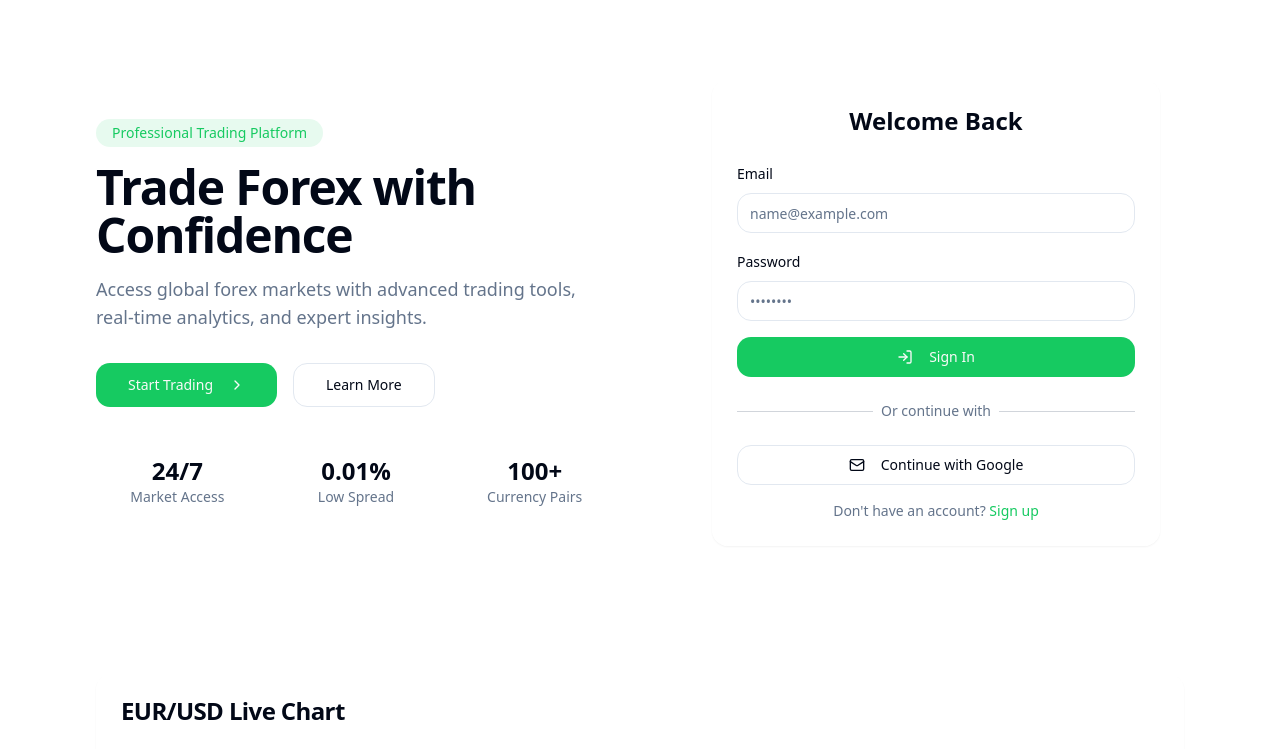
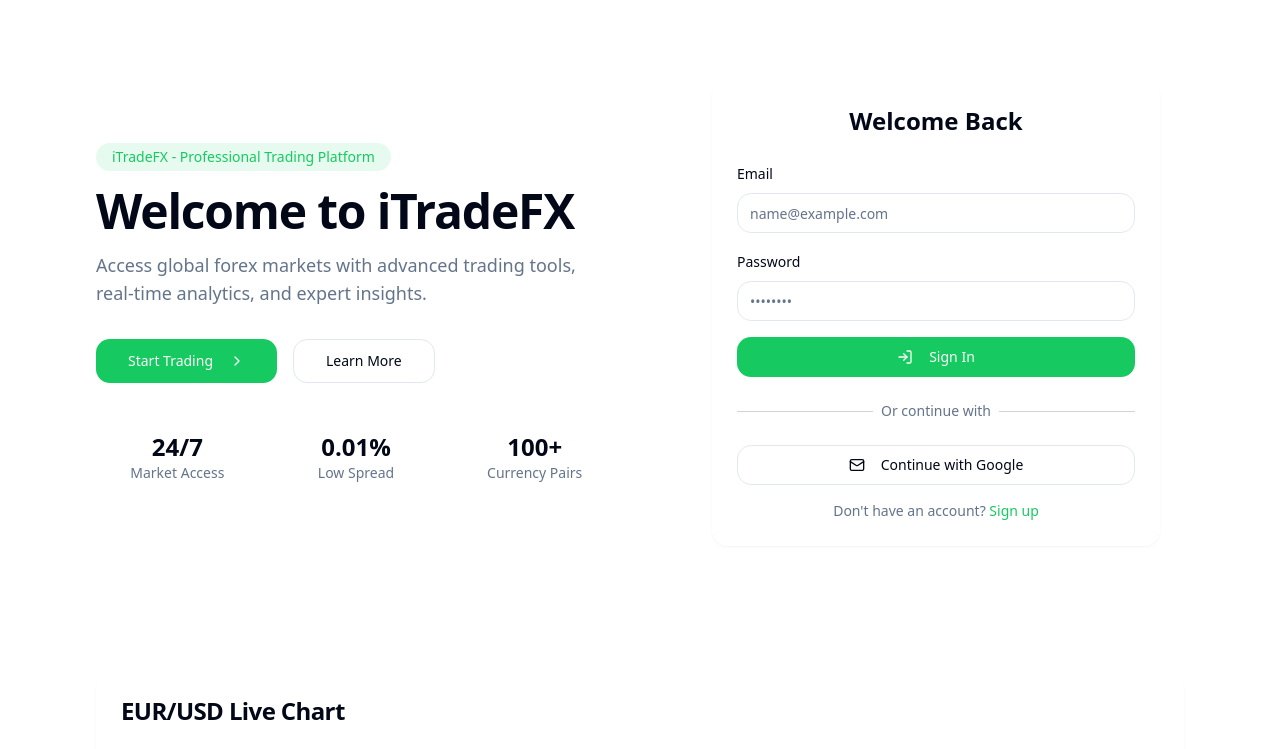
Before and after one commit to udhayareena/forex-venture-hub, a React (Vite) app: page / in a window 1280 px wide. Shown: the top 749 px of the page. Built offline with nearby package versions, Linux system fonts and the light colour scheme.

Commit message:
Add iTradeFX company name
The commit message reflects the prompt to insert the company name "iTradeFX" into the codebase.  No assumptions are made about where or how this name will be inserted.

```diff
--- a/src/pages/Index.tsx
+++ b/src/pages/Index.tsx
@@ -1,3 +1,4 @@
+
 import { AuthForm } from "@/components/auth/AuthForm";
 import { ChevronRight, LineChart, Shield, Zap, Download, Monitor, Phone } from "lucide-react";
 import { Button } from "@/components/ui/button";
@@ -13,10 +14,10 @@ const Index = () => {
             <div className="space-y-8">
               <div className="space-y-4">
                 <span className="inline-block px-4 py-1 rounded-full bg-secondary/10 text-secondary text-sm font-medium">
-                  Professional Trading Platform
+                  iTradeFX - Professional Trading Platform
                 </span>
                 <h1 className="text-4xl md:text-5xl font-bold tracking-tight">
-                  Trade Forex with Confidence
+                  Welcome to iTradeFX
                 </h1>
                 <p className="text-lg text-muted-foreground">
                   Access global forex markets with advanced trading tools, real-time analytics, and expert insights.
```
